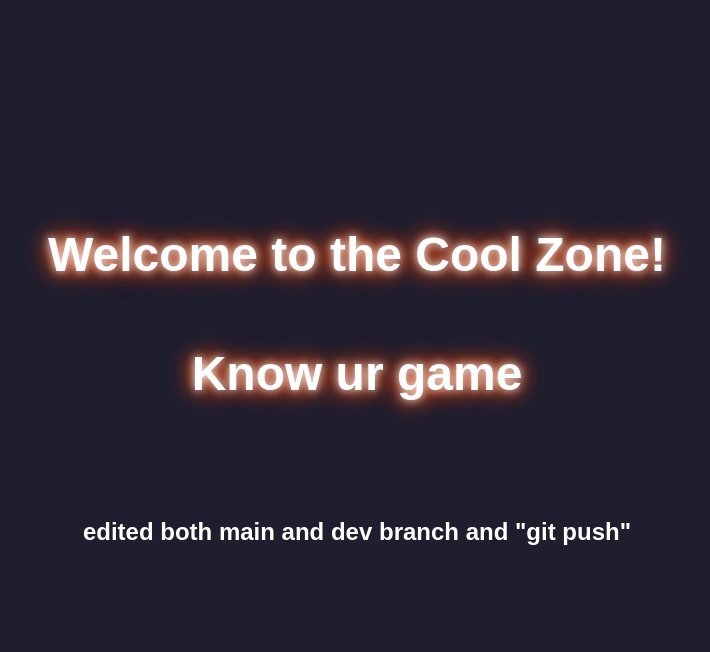
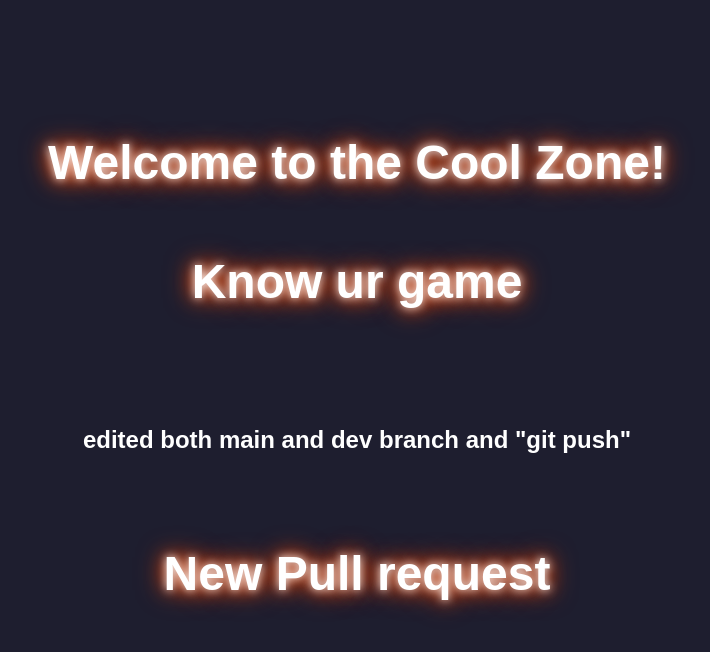
Before and after one commit to akibhasan15/git-rollback-test, a plain HTML site: page index.html in a window 1280 px wide. Shown: the whole page, without its empty margins (283-993 px from the left). Drawn offline with Linux system fonts and the light colour scheme.

Commit message:
added pull request

```diff
--- a/index.html
+++ b/index.html
@@ -33,5 +33,6 @@
     <h1>Welcome to the Cool Zone!</h1>
     <h1> Know ur game <h1>
     <h2> edited both main and dev branch and "git push" <h2>
+    <h1> New Pull request <h1>
   </body>
 </html>
```
